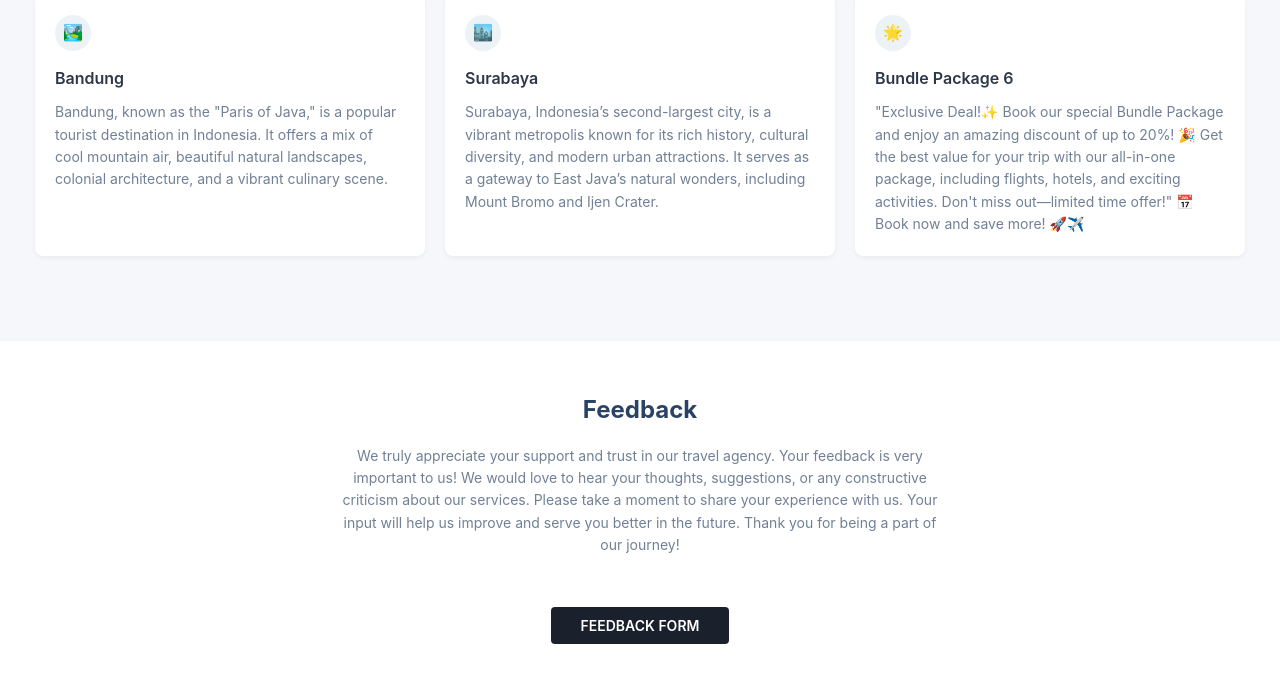
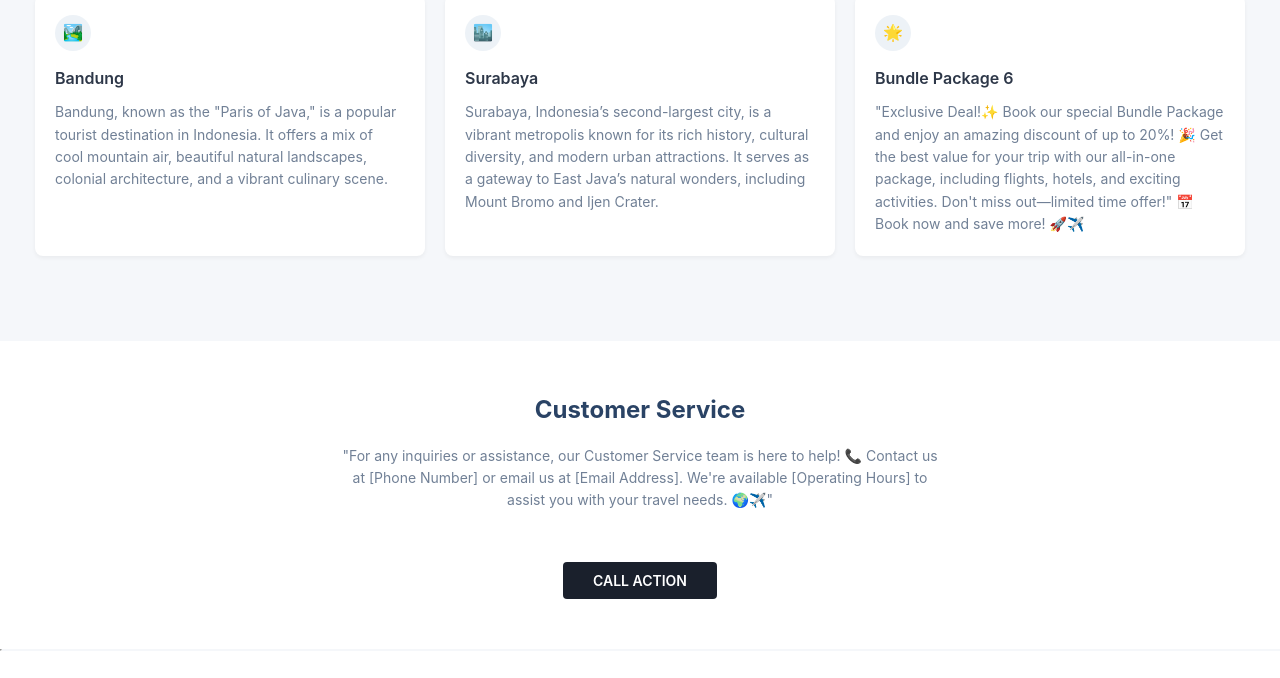
Before and after one commit to ramawicaksonoo/latihan01, a plain HTML site: page index.html in a window 1280 px wide. Shown: the part 1710-2388 px from the top of the page. Drawn offline with Linux system fonts and the light colour scheme.

Commit message:
update terakhirrr bgt fix

```diff
--- a/index.html
+++ b/index.html
@@ -165,7 +165,10 @@
                   <div class="contact-form">
                      <h3>Contact Us</h3>
                      <p style="font-size: 16px;">
-                        You can contact us by filling in the following form:
+                        "Ready for your next adventure? 🌍✨ Join us at
+                        [Traveloka] and explore the world with ease! Book now
+                        for the best deals and unforgettable experiences. 🚀🏝️
+                        #TravelWithUs"
                      </p>
 
                      <form id="contactForm">
@@ -293,18 +296,15 @@
       <section id="call-action">
          <div class="closing">
             <div class="container-action">
-               <h2>Feedback</h2>
+               <h2>Customer Service</h2>
                <p>
-                  We truly appreciate your support and trust in our travel
-                  agency. Your feedback is very important to us! We would love
-                  to hear your thoughts, suggestions, or any constructive
-                  criticism about our services. Please take a moment to share
-                  your experience with us. Your input will help us improve and
-                  serve you better in the future. Thank you for being a part of
-                  our journey!
+                  "For any inquiries or assistance, our Customer Service team is
+                  here to help! 📞 Contact us at [Phone Number] or email us at
+                  [Email Address]. We're available [Operating Hours] to assist
+                  you with your travel needs. 🌍✈️"
                </p>
                <br />
-               <button class="cta-btn">Feedback Form</button>
+               <button class="cta-btn">Call Action</button>
             </div>
          </div>
       </section>
```
